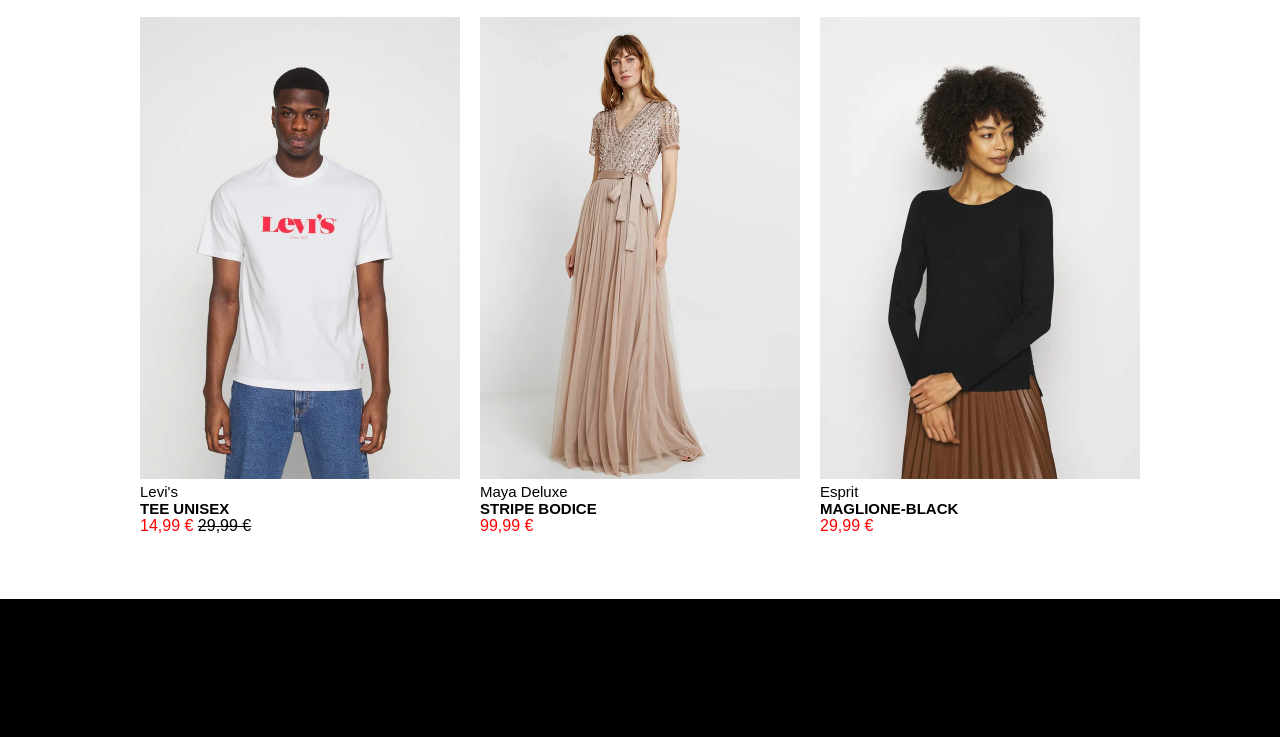
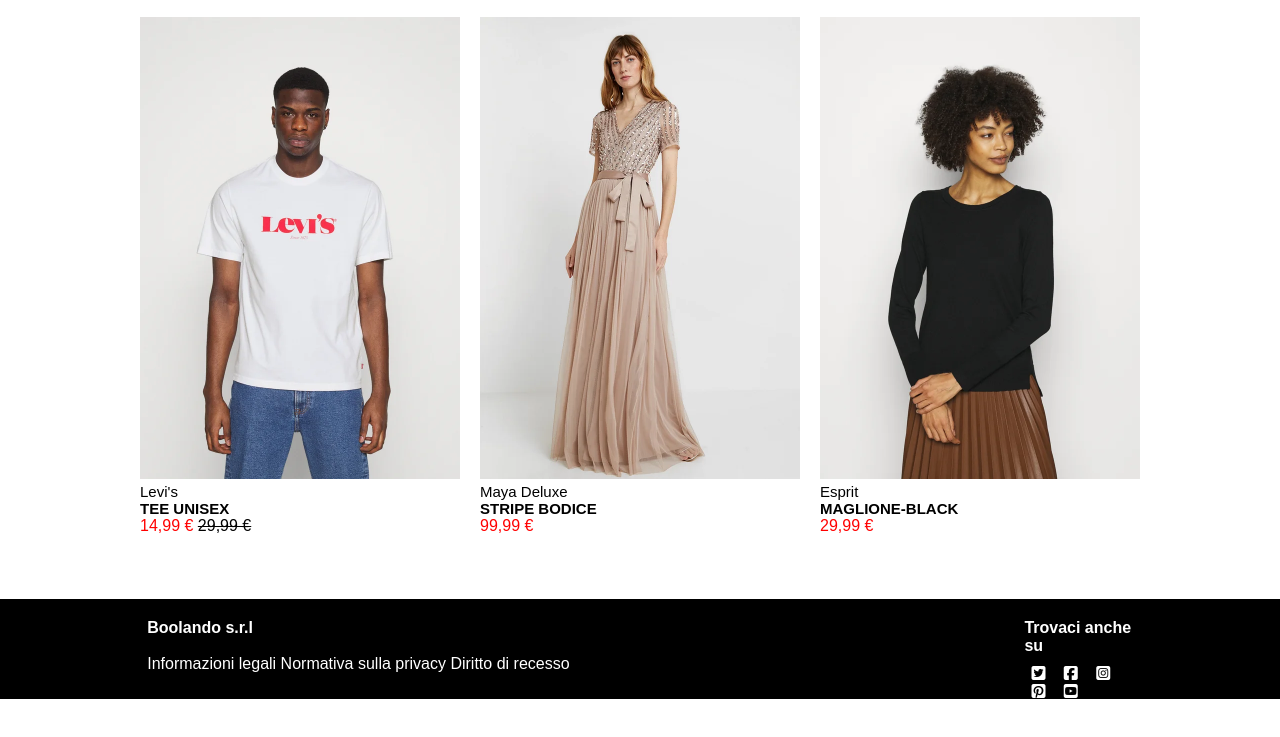
Before and after one commit to Omarespo-dev/html-css-boolando, a plain HTML site: page index.html in a window 1280 px wide. Shown: the part 649-1386 px from the top of the page. After the commit the page ends 1350 px from the top, so only its background shows below. Drawn offline with Linux system fonts and the light colour scheme.

Commit message:
ADD % MAIN- HEADER AND FOOTER COMPLETE

```diff
--- a/css/style.css
+++ b/css/style.css
@@ -104,13 +104,64 @@
 
 footer {
     background-color: black;
-    /* DEBUG */
-    height: 200px;
+    height: 100px;
     margin-top: 5%;
+    width: 100%;
 }
 
-.footer-text{
+.container-footer{
+    display: flex;
+    flex-direction: row;
+    justify-content: center;
+}
 
 
 
+.footer-text{
+    color: white;
+    align-items: flex-start;
+    width: 77%;
+    display: flex;
+    flex-direction: row;
+
 }
+
+.p-footer{
+    width: 11%;
+}
+
+
+
+.icon-footer{
+    margin-top: 10px;
+}
+
+.boolean-srl{
+    margin-top: 20px;
+    width: 100%;
+    display: flex;
+    justify-content: space-between;
+}
+
+
+
+
+.fa-square-twitter{
+    padding: 0 7px;
+}
+
+.fa-square-facebook{
+    padding: 0 7px;
+}
+
+.fa-square-instagram{
+    padding: 0 7px;
+}
+
+.fa-square-pinterest{
+    padding: 0 7px;
+}
+
+.fa-square-youtube{
+    padding: 0 7px;
+}
--- a/index.html
+++ b/index.html
@@ -97,9 +97,42 @@
     </main>
 
     <footer>
-        <div class="footer-text">
 
-        </div>
+            <section class="container-footer">
+                <div class="footer-text">
+
+                    <section class="boolean-srl">
+
+                        <p><strong>Boolando s.r.l</strong><br>
+                            <br><span>Informazioni legali Normativa sulla privacy Diritto di recesso</span>
+
+                        </p>
+
+
+
+                        <div class="p-footer">
+                            <p id="Trovaci"><strong>Trovaci anche su</strong></p>
+                            <section class="icon-footer">
+                                <i class="fa-brands fa-square-twitter"  style="color: #ffffff;"></i>
+                                <i class="fa-brands fa-square-facebook" style="color: #ffffff;"></i>
+                                <i class="fa-brands fa-square-instagram" style="color: #ffffff;"></i>
+                                <i class="fa-brands fa-square-pinterest" style="color: #ffffff;"></i>
+                                <i class="fa-brands fa-square-youtube" style="color: #ffffff;"></i>
+                            </section>
+                        </div>
+
+                    </section>
+
+
+
+                </div>
+
+            </section>
+
+
+
+
+
 
     </footer>
 
```
